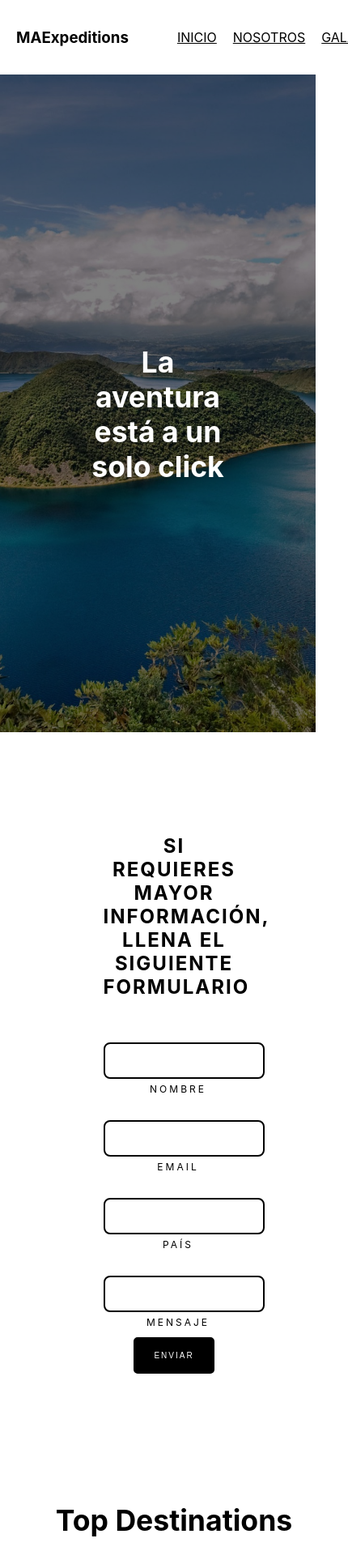
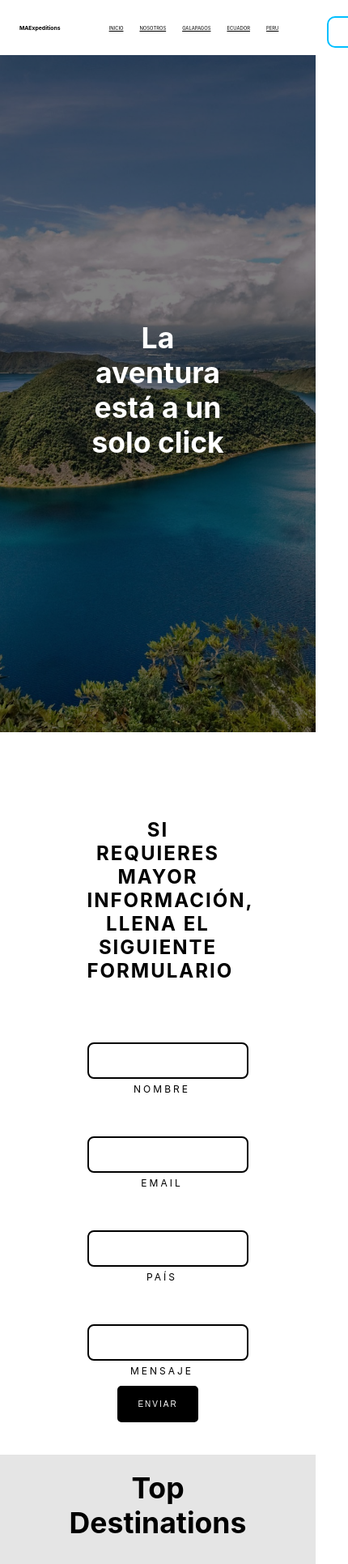
Before and after one commit to 123-code/Travel-Web-App, a React (Create React App) app in the folder travel/: page / in a window 390 px wide. Shown: the top 1931 px of the page at 81% size, 430 px wide, since content can reach past the window. Built offline with nearby package versions, Linux system fonts and the light colour scheme; grey boxes are pictures that could not be loaded.

Commit message:
Arreglos Styling y responsive navbar

```diff
--- a/travel/src/Components/Form.jsx
+++ b/travel/src/Components/Form.jsx
@@ -31,7 +31,7 @@ return(
     <>
 <form>
 <div className="container">
-<div className="card">
+<div className="card" style={{backgroundColor: 'transparent'}}>
 <a className="singup">Si requieres mayor información, llena el siguiente formulario</a>
         <div className="inputBox1">
           <input type="text" required
--- a/travel/src/Components/MainImage.jsx
+++ b/travel/src/Components/MainImage.jsx
@@ -1,12 +1,12 @@
 import React from 'react';
 import './MainImage.css';
-import img from './imagenprincipal.jpeg';
+import foto from './imagenprincipal.jpeg';
 
 const MainImage = () => {
   return (
     <div className="main-image">
       <div className="overlay"></div>
-      <img src={(img)}alt="Image" />
+      <img src={(foto)}alt="Image" />
 
     </div>
   );
--- a/travel/src/Components/Navbar.jsx
+++ b/travel/src/Components/Navbar.jsx
@@ -1,21 +1,26 @@
 import React from "react";
 import { Link } from 'react-router-dom';
 import { useNavigate } from 'react-router-dom';
+import '../Styling/Navbar.css'
 
 const Navbar = () => {
   const navigate = useNavigate();
   return (
-    <nav style={{
+    <nav className="navbar" style={{
       display: 'flex',
       justifyContent: 'space-between',
+      alignItems: 'center', // Agrega alineación vertical al contenedor
       backgroundColor: 'white',
       color: 'black',
       position: 'fixed',
       top: '0',
       width: '100%',
-      zIndex: '1'
+      height: 'auto', // Ajusta la altura de la navbar
+      zIndex: '1',
+      fontSize: '1.5vw', // Establece el tamaño de letra en porcentaje
+      padding: '1vw'
     }}>
-      <div style={{ display: 'flex', alignItems: 'center' }}>
+      <div className="navbar__left" style={{ display: 'flex', alignItems: 'center' }}>
         <h3 style={{ marginLeft: '20px' }}>MAExpeditions</h3>
         <ul style={{ display: 'flex', listStyle: 'none', marginLeft: '20px' }}>
           <li style={{ marginRight: '20px' }}>
@@ -35,16 +40,17 @@ const Navbar = () => {
           </li>
         </ul>
       </div>
-
+      <div className="navbar__right">
       <ul style={{ display: 'flex', listStyle: 'none', marginRight: '20px' }}>
         <li style={{ marginRight: '20px' }}>
-          <button> Log In </button>
+          <button className="loginBtn"> Log In </button>
         </li>
 
         <li>
-          <button onClick={()=>{navigate("/auth")}}> Register </button>
+          <button className="btnRegistrar" onClick={()=>{navigate("/auth")}}> Register </button>
         </li>
       </ul>
+      </div>
     </nav>
   );
 };
--- a/travel/src/Components/SplitPage.jsx
+++ b/travel/src/Components/SplitPage.jsx
@@ -6,7 +6,7 @@ const SplitPage = () => {
   return (
     <div style={{ display: 'flex', height: '100vh' }}>
       <div style={{ flex: 1.5}}>
-        <h1 style={{ margin: '2rem 1rem', textAlign: 'justify' }}>Nosotros</h1>
+        <h1 className='h1S' style={{ margin: '2rem 1rem', textAlign: 'justify' }}>Nosotros</h1>
         <img src='https://i.ibb.co/DrSJWVr/thumbnail-de7286cd-129b-47f0-8e03-5c89cf93e493-1-1.png' alt="Imagen" style={{ width: '100%', height: 'auto' ,  margin: '2rem 1rem',}} />
         <p style={{ margin: '2rem 1rem', textAlign: 'justify' }}>
         Mabvaca Expeditions es una compañía dedicada a crear experiencias en cada destino desde el año 2017. Con mas de 6 años de experiencias, hemos creado recuerdos inolvidables para diferentes familias.
--- a/travel/src/Components/Testimonials.css
+++ b/travel/src/Components/Testimonials.css
@@ -2,7 +2,7 @@
   display: flex;
   flex-direction: column;
   align-items: center;
-  padding: 20px;
+
 }
 
 .title {
--- a/travel/src/Components/TopDestinations.css
+++ b/travel/src/Components/TopDestinations.css
@@ -1,3 +1,14 @@
+.h1TD{
+  color: black;
+  margin-left: 60px;
+  margin-right: 60px;
+  text-align: center;
+}
+
+.containerCards{
+  background-color: #E5E5E5;
+  height: 1300px;
+}
 .card {
     width: calc(50% - 20px);
     background-color: white;
@@ -6,6 +17,7 @@
     text-align: center;
     margin: 10px;
     display: inline-block;
+    background-color: #E5E5E5;
   }
 
   img {
@@ -17,6 +29,7 @@
   h2 {
     padding: 10px;
     margin: 0;
+    padding-top: 50px;
   }
 
   button {
@@ -33,3 +46,11 @@
     width: 100%;
     text-align: center;
   }
+   .btnTD{
+    background-color: #00BFFF;
+  border: 2px solid #00BFFF; /* color celeste en hexadecimal */
+  color: white; /* color celeste en hexadecimal */
+  padding: 10px 20px;
+  cursor: pointer;
+  width: 110px;
+   }
--- a/travel/src/Components/TopDestinations.jsx
+++ b/travel/src/Components/TopDestinations.jsx
@@ -1,30 +1,34 @@
 import React from 'react';
-import { Route } from 'react-router-dom';
 import './TopDestinations.css';
 
 const TopDestinations = () => {
   return (
-    <div className="container">
-      <h1 style={{ marginTop: '20px' }}>Top Destinations</h1>
+    <div className="containerCards">
+      <h1 className='h1TD' style={{ marginTop: '20px' }}>Top Destinations</h1>
+
       <div className="card">
+      <h2>Galapagos</h2>
         <img src="https://media.istockphoto.com/id/674781548/es/foto/le%C3%B3n-marino-de-gal%C3%A1pagos-en-la-isla-de-playa-de-espanola.jpg?b=1&s=170667a&w=0&k=20&c=kGRQfcAsWk54wNck2Sun43UPt1QlOZZU4VlmLDNzn2I=" alt="Galapagos" style={{ width: '100%' }} />
-        <h2>Galapagos</h2>
-        <button>Quiero saber más</button>
+
+        <button className='btnTD'>Quiero saber más</button>
       </div>
       <div className="card">
+      <h2>Ecuador</h2>
         <img src="https://www.tripsandtours.tur.ar/uploads/1/0/9/1/10910083/cuenca-3_1_orig.jpg" alt="Ecuador" style={{ width: '100%' }} />
-        <h2>Ecuador</h2>
-        <button>Quiero saber más</button>
+
+        <button className='btnTD'>Quiero saber más</button>
       </div>
       <div className="card">
+      <h2>Quito</h2>
         <img src="https://media.istockphoto.com/id/487614146/es/foto/erupci%C3%B3n-del-volc%C3%A1n-cotopaxi.jpg?b=1&s=170667a&w=0&k=20&c=yjWT_6K6aEO28JOS38aO2RvL65yTbTh0QUFxMHZz9-I=" alt="Quito" style={{ width: '100%' }} />
-        <h2>Quito</h2>
-        <button>Quiero saber más</button>
+
+        <button className='btnTD'>Quiero saber más</button>
       </div>
       <div className="card">
+      <h2>Perú</h2>
         <img src="https://media.istockphoto.com/id/479900992/es/foto/lama-y-machu-picchu.jpg?b=1&s=170667a&w=0&k=20&c=77qI_fVoIh4hBSSOsb27ITPNJwWBPx9zFcXy1rTD0PQ=" alt="Perú" style={{ width: '100%' }} />
-        <h2>Perú</h2>
-        <button>Quiero saber más</button>
+
+        <button className="btnTD">Quiero saber más</button>
       </div>
 
       </div>
--- a/travel/src/Pages/About.jsx
+++ b/travel/src/Pages/About.jsx
@@ -1,6 +1,4 @@
 import React from "react";
-import data from '../Data/About.json';
-import Form from '../Components/Form';
 import '../App.css'
 import SplitPage from "../Components/SplitPage";
 
--- a/travel/src/Pages/Main.jsx
+++ b/travel/src/Pages/Main.jsx
@@ -1,5 +1,4 @@
 import React from 'react';
-import MainImage from '../Components/MainImage';
 import Form from '../Components/Form';
 import TopDestinations from '../Components/TopDestinations';
 import Testimonials from '../Components/Testimonials';
--- a/travel/src/Styling/Form.css
+++ b/travel/src/Styling/Form.css
@@ -20,7 +20,7 @@
 
   .inputBox input,
   .inputBox1 input {
-    margin-top: 30px;
+    margin-top: 50px;
     width: 100%;
     padding: 10px;
     outline: none;
--- /dev/null
+++ b/travel/src/Styling/Navbar.css
@@ -0,0 +1,23 @@
+
+.loginBtn{
+    background-color: transparent;
+  border: 2px solid #00BFFF; /* color celeste en hexadecimal */
+  color: #00BFFF; /* color celeste en hexadecimal */
+  padding: 10px 20px;
+  cursor: pointer;
+  width: 110px;
+}
+
+.btnRegistrar {
+    background-color: #00BFFF;
+  border: 2px solid #00BFFF; /* color celeste en hexadecimal */
+  color: white; /* color celeste en hexadecimal */
+  padding: 10px 20px;
+  cursor: pointer;
+  width: 110px;
+}
+
+
+.navbar{
+    box-sizing: border-box;
+}
--- a/travel/src/Styling/SplitPage.css
+++ b/travel/src/Styling/SplitPage.css
@@ -1,8 +1,9 @@
 
-  h1{
+  .h1S{
     color: black;
     padding-top: 60px;
     text-align: center;
+
   }
 
 
```
